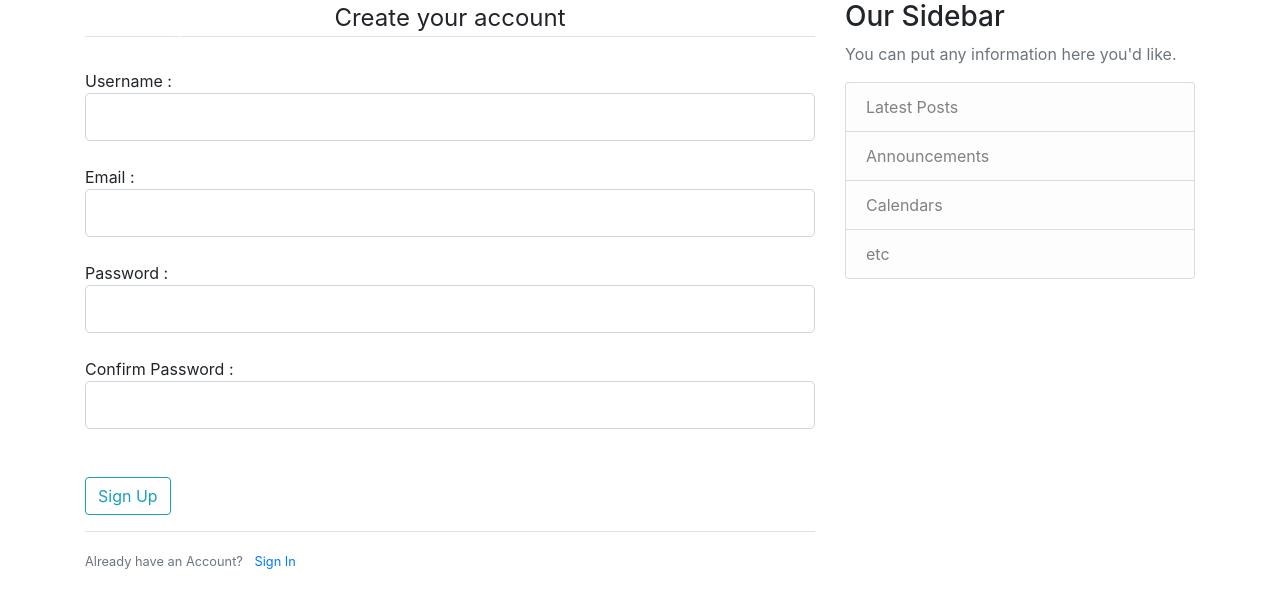
After one commit to im-utkarsh/Flask-Blog, a Flask app: page /register in a window 1280 px wide. The commit adds this page. Shown: the top 608 px of the page. Run offline with Flask 2, Linux system fonts and the light colour scheme; some libraries are stand-ins or nearby versions.

Commit message:
Created register and login forms

```diff
--- a/flaskblog.py
+++ b/flaskblog.py
@@ -1,6 +1,9 @@
-from flask import Flask, render_template, url_for
+from flask import Flask, render_template, url_for, flash, redirect
+from forms import RegistrationForm, LoginForm
 
 app = Flask(__name__)
+
+app.config["SECRET_KEY"] = "4948d2d8b93d58cb96200fb3d8ba4593"
 
 posts = [
     {
@@ -20,7 +23,7 @@ posts = [
 
 @app.route("/")
 @app.route("/home")
-def hello():
+def home():
     return render_template("home.html", posts=posts)
 
 
@@ -29,5 +32,26 @@ def about():
     return render_template("about.html", title="About")
 
 
+@app.route("/register", methods=["GET", "POST"])
+def register():
+    form = RegistrationForm()
+    if form.validate_on_submit():
+        flash(f"Account created for {form.username.data}!", "success")
+        return redirect(url_for("home"))
+    return render_template("register.html", title="Register", form=form)
+
+
+@app.route("/login", methods=["GET", "POST"])
+def login():
+    form = LoginForm()
+    if form.validate_on_submit():
+        if form.email.data == "admin@blog.com" and form.password.data == "password":
+            flash("Logged In Successfully", "success")
+            return redirect(url_for("home"))
+        else:
+            flash("Incorrect username or password. Please try again", "danger")
+    return render_template("login.html", title="Login", form=form)
+
+
 if __name__ == "__main__":
     app.run(debug=True)
--- /dev/null
+++ b/forms.py
@@ -0,0 +1,26 @@
+from flask_wtf import FlaskForm
+from wtforms import StringField, PasswordField, SubmitField, BooleanField
+from wtforms.validators import DataRequired, Length, Email, EqualTo
+
+
+class RegistrationForm(FlaskForm):
+    username = StringField(
+        "Username", validators=[DataRequired(), Length(min=3, max=30)]
+    )
+    email = StringField("Email", validators=[DataRequired(), Email()])
+    password = PasswordField(
+        "Password", validators=[DataRequired(), Length(min=6, max=12)]
+    )
+    confirm_password = PasswordField(
+        "Confirm Password", validators=[DataRequired(), EqualTo("password")]
+    )
+    submit = SubmitField("Sign Up")
+
+
+class LoginForm(FlaskForm):
+    email = StringField("Email", validators=[DataRequired(), Email()])
+    password = PasswordField(
+        "Password", validators=[DataRequired(), Length(min=6, max=12)]
+    )
+    remember = BooleanField("Remember Me")
+    submit = SubmitField("Login")
--- a/templates/layout.html
+++ b/templates/layout.html
@@ -4,8 +4,9 @@
     <meta charset="UTF-8">
     <meta http-equiv="X-UA-Compatible" content="IE=edge">
     <meta name="viewport" content="width=device-width, initial-scale=1.0">
-    <link href="https://cdn.jsdelivr.net/npm/bootstrap@5.0.0-beta3/dist/css/bootstrap.min.css" rel="stylesheet" integrity="sha384-eOJMYsd53ii+scO/bJGFsiCZc+5NDVN2yr8+0RDqr0Ql0h+rP48ckxlpbzKgwra6" crossorigin="anonymous">
+    <link rel="stylesheet" href="https://maxcdn.bootstrapcdn.com/bootstrap/4.0.0/css/bootstrap.min.css" integrity="sha384-Gn5384xqQ1aoWXA+058RXPxPg6fy4IWvTNh0E263XmFcJlSAwiGgFAW/dAiS6JXm" crossorigin="anonymous">
     <link rel="stylesheet" type='text/css' href="{{ url_for('static',filename='main.css')}}">
+    <link rel="shortcut icon" href="#">
     {% if title %}
         <title>Flask Blog - {{ title }}</title>
     {% else %}
@@ -20,15 +21,15 @@
                 <button class="navbar-toggler" type="button" data-toggle="collapse" data-target="#navbarToggle" aria-controls="navbarToggle" aria-expanded="false" aria-label="Toggle navigation">
                     <span class="navbar-toggler-icon"></span>
                 </button>
-                <div class="collapse navbar-collapse" id="navbarToggle">
+                <div class="collapse navbar-collapse justify-content-between" id="navbarToggle">
                     <div class="navbar-nav mr-auto">
-                        <a class="nav-item nav-link" href="/">Home</a>
-                        <a class="nav-item nav-link" href="/about">About</a>
+                        <a class="nav-item nav-link" href="{{ url_for('home') }}">Home</a>
+                        <a class="nav-item nav-link" href="{{ url_for('about') }}">About</a>
                     </div>
                     <!-- Navbar Right Side -->
                     <div class="navbar-nav">
-                        <a class="nav-item nav-link" href="/login">Login</a>
-                        <a class="nav-item nav-link" href="/register">Register</a>
+                        <a class="nav-item nav-link" href="{{ url_for('login') }}">Login</a>
+                        <a class="nav-item nav-link" href="{{ url_for('register') }}">Register</a>
                     </div>
                 </div>
             </div>
@@ -37,6 +38,13 @@
     <main role="main" class="container">
         <div class="row">
             <div class="col-md-8">
+                {% with messages = get_flashed_messages(with_categories=true) %}
+                    {% if messages %}
+                        {% for category,message in messages %}
+                            <div class="alert alert-{{ category }}">{{ message }}</div>
+                        {% endfor %}
+                    {% endif %}
+                {% endwith %}
                 {% block content %}{% endblock %}
             </div>
             <div class="col-md-4">
@@ -54,7 +62,9 @@
             </div>
         </div>
     </main>
-    <script src="https://cdn.jsdelivr.net/npm/@popperjs/core@2.9.1/dist/umd/popper.min.js" integrity="sha384-SR1sx49pcuLnqZUnnPwx6FCym0wLsk5JZuNx2bPPENzswTNFaQU1RDvt3wT4gWFG" crossorigin="anonymous"></script>
-    <script src="https://cdn.jsdelivr.net/npm/bootstrap@5.0.0-beta3/dist/js/bootstrap.min.js" integrity="sha384-j0CNLUeiqtyaRmlzUHCPZ+Gy5fQu0dQ6eZ/xAww941Ai1SxSY+0EQqNXNE6DZiVc" crossorigin="anonymous"></script>
+    <!-- JavaScript Bundle with Popper -->
+    <script src="https://code.jquery.com/jquery-3.2.1.slim.min.js" integrity="sha384-KJ3o2DKtIkvYIK3UENzmM7KCkRr/rE9/Qpg6aAZGJwFDMVNA/GpGFF93hXpG5KkN" crossorigin="anonymous"></script>
+    <script src="https://cdnjs.cloudflare.com/ajax/libs/popper.js/1.12.9/umd/popper.min.js" integrity="sha384-ApNbgh9B+Y1QKtv3Rn7W3mgPxhU9K/ScQsAP7hUibX39j7fakFPskvXusvfa0b4Q" crossorigin="anonymous"></script>
+    <script src="https://maxcdn.bootstrapcdn.com/bootstrap/4.0.0/js/bootstrap.min.js" integrity="sha384-JZR6Spejh4U02d8jOt6vLEHfe/JQGiRRSQQxSfFWpi1MquVdAyjUar5+76PVCmYl" crossorigin="anonymous"></script>
 </body>
 </html>
--- /dev/null
+++ b/templates/register.html
@@ -0,0 +1,79 @@
+{% extends 'layout.html' %}
+{% block content %}
+    <div class="content-section">
+        <form method="POST" action="">
+            {{ form.hidden_tag() }}
+            <fieldset class="form-group">
+                <legend class="border-bottom mb-4 text-center">Create your account</legend>
+                <div class="form-group">
+                    {{ form.username.label(class='form-check-label mt-2') }} :
+
+                    {% if form.username.errors %}
+                        {{ form.username(class='form-control form-control-lg is-invalid') }}
+                        <div class="invalid-feedback">
+                            {% for error in form.username.errors %}
+                                <span>{{ error }}</span>
+                            {% endfor %}
+                        </div>
+                    {% else %}
+                        {{ form.username(class='form-control form-control-lg') }}
+                    {% endif %}
+
+                </div>
+                <div class="form-group">
+                    {{ form.email.label(class='form-check-label mt-2') }} :
+
+                    {% if form.email.errors %}
+                        {{ form.email(class='form-control form-control-lg is-invalid') }}
+                        <div class="invalid-feedback">
+                            {% for error in form.email.errors %}
+                                <span>{{ error }}</span>
+                            {% endfor %}
+                        </div>
+                    {% else %}
+                        {{ form.email(class='form-control form-control-lg') }}
+                    {% endif %}
+
+                </div>
+                <div class="form-group">
+                    {{ form.password.label(class='form-check-label mt-2') }} :
+
+                    {% if form.password.errors %}
+                        {{ form.password(class='form-control form-control-lg is-invalid') }}
+                        <div class="invalid-feedback">
+                            {% for error in form.password.errors %}
+                                <span>{{ error }}</span>
+                            {% endfor %}
+                        </div>
+                    {% else %}
+                        {{ form.password(class='form-control form-control-lg') }}
+                    {% endif %}
+
+                </div>
+                <div class="form-group">
+                    {{ form.confirm_password.label(class='form-check-label mt-2') }} :
+
+                    {% if form.confirm_password.errors %}
+                        {{ form.confirm_password(class='form-control form-control-lg is-invalid') }}
+                        <div class="invalid-feedback">
+                            {% for error in form.confirm_password.errors %}
+                                <span>{{ error }}</span>
+                            {% endfor %}
+                        </div>
+                    {% else %}
+                        {{ form.confirm_password(class='form-control form-control-lg') }}
+                    {% endif %}
+
+                </div>
+            </fieldset>
+            <div class="form-group">
+                {{ form.submit(class='btn btn-outline-info mt-3') }}
+            </div>
+        </form>
+    </div>
+    <div class="border-top pt-3">
+        <small class="text-muted">
+            Already have an Account? <a class="ml-2" href="{{ url_for('login') }}">Sign In</a>
+        </small>
+    </div>
+{% endblock content %}
```
Also changed, not shown: templates/login.html (added, +56 -0 lines).
